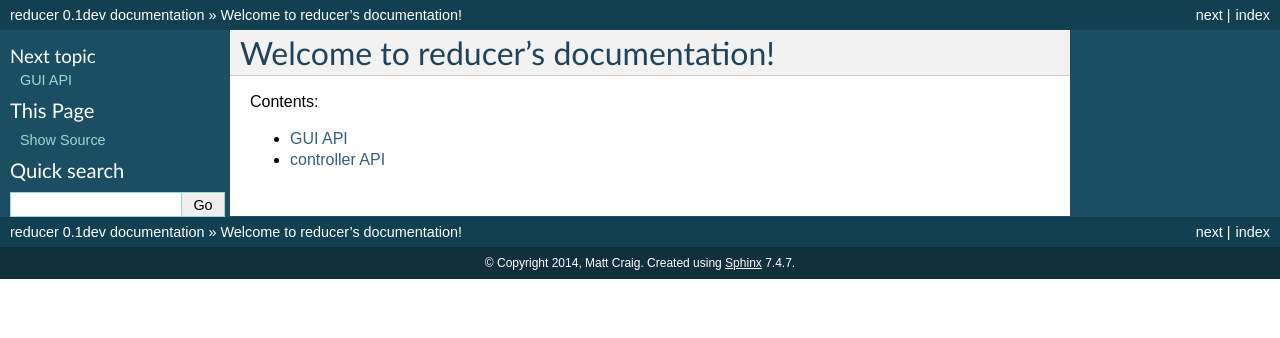
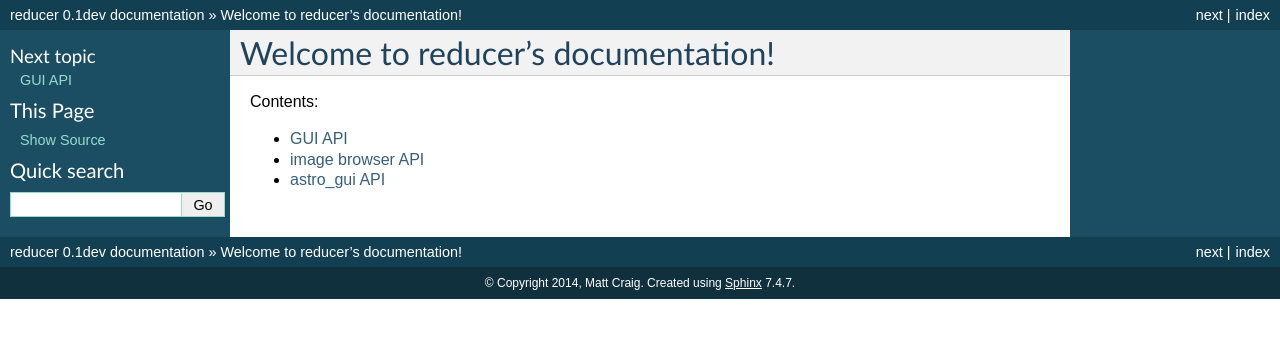
Before and after one commit to mwcraig/reducer, a Sphinx documentation site: the page built from docs/index.rst, in a window 1280 px wide. Shown: the top 338 px of the page. Built offline with Sphinx 7.4.7, drawn with Linux system fonts in a browser that asks for light colours.

Commit message:
Update docs to reflect new module structure

```diff
--- /dev/null
+++ b/docs/astro_gui.rst
@@ -0,0 +1,5 @@
+astro_gui API
+=============
+
+.. automodapi::
+    reducer.astro_gui
--- a/docs/controller.rst
+++ /dev/null
@@ -1,5 +0,0 @@
-controller API
-==============
-
-.. automodapi::
-    reducer.controller
--- /dev/null
+++ b/docs/image_browser.rst
@@ -0,0 +1,5 @@
+image browser API
+=================
+
+.. automodapi::
+    reducer.image_browser
--- a/docs/index.rst
+++ b/docs/index.rst
@@ -12,4 +12,5 @@ Contents:
    :maxdepth: 2
 
    gui
-   controller
+   image_browser
+   astro_gui
```
